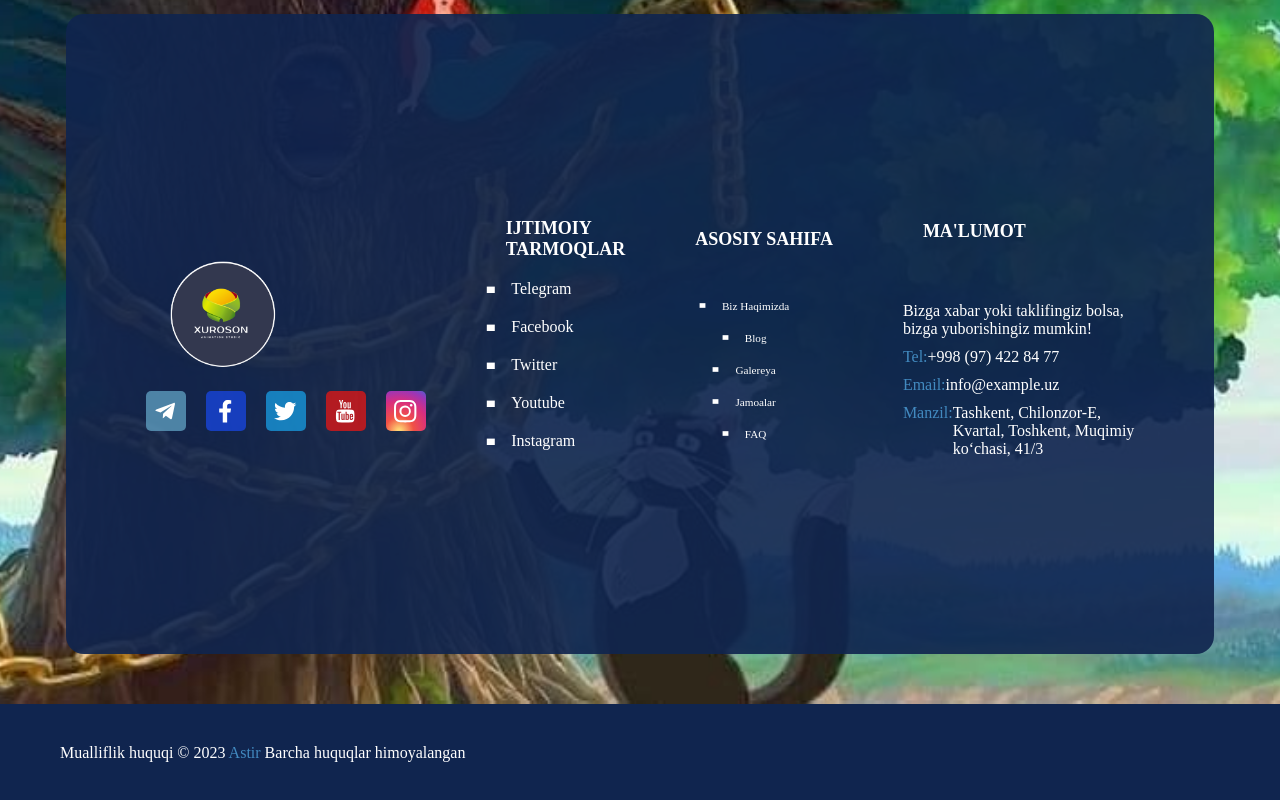
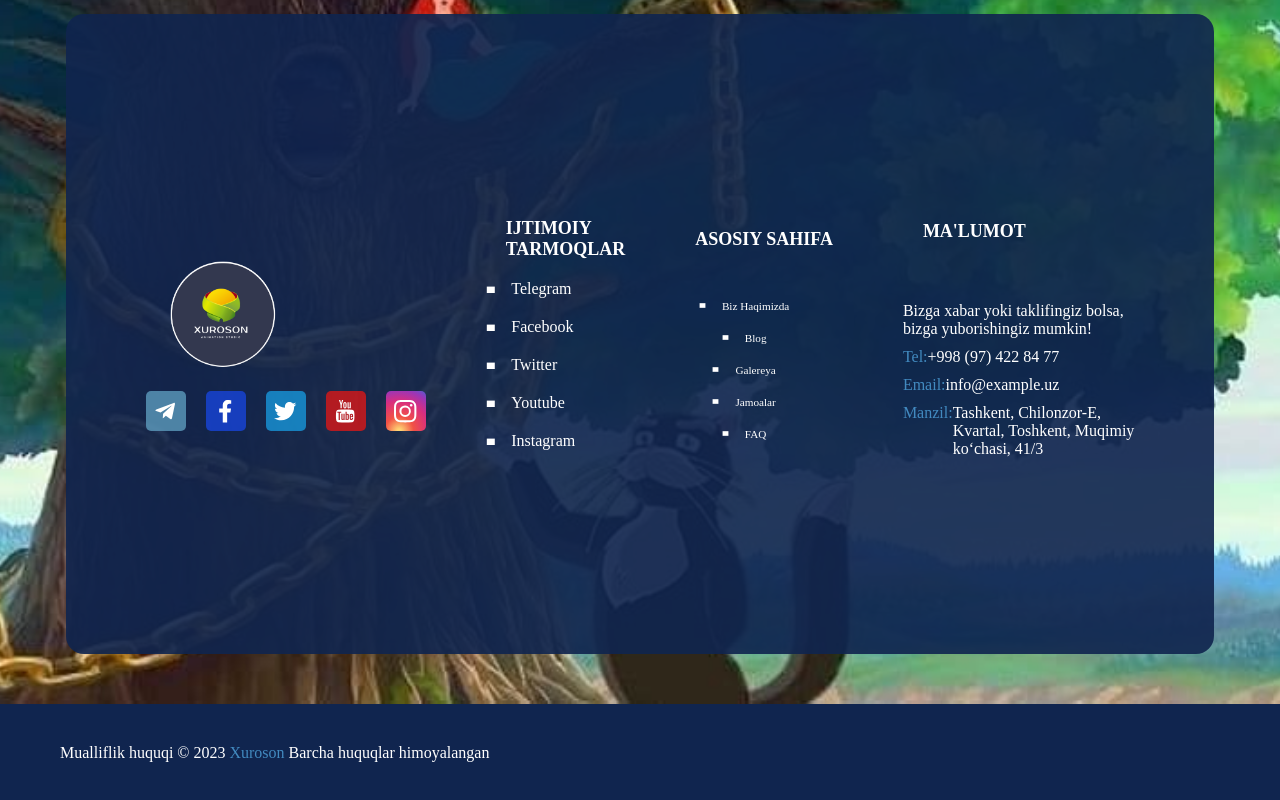
Before and after one commit to suyunovdev/Xuroson-.uz, a React (Vite) app: page /contact in a window 1280 px wide. Shown: the part 2197-2997 px from the top of the page. Built offline with nearby package versions, Linux system fonts and the light colour scheme; a web font is replaced by a local one.

Commit message:
finished

```diff
--- a/src/components/Footer.jsx
+++ b/src/components/Footer.jsx
@@ -151,7 +151,7 @@ const Footer = () => {
             <div className="container">
               <div className="ends">
                 <p>
-                  Mualliflik huquqi © 2023 <span>Astir</span> Barcha huquqlar
+                  Mualliflik huquqi © 2023 <span>Xuroson</span> Barcha huquqlar
                   himoyalangan
                 </p>
               </div>
```
